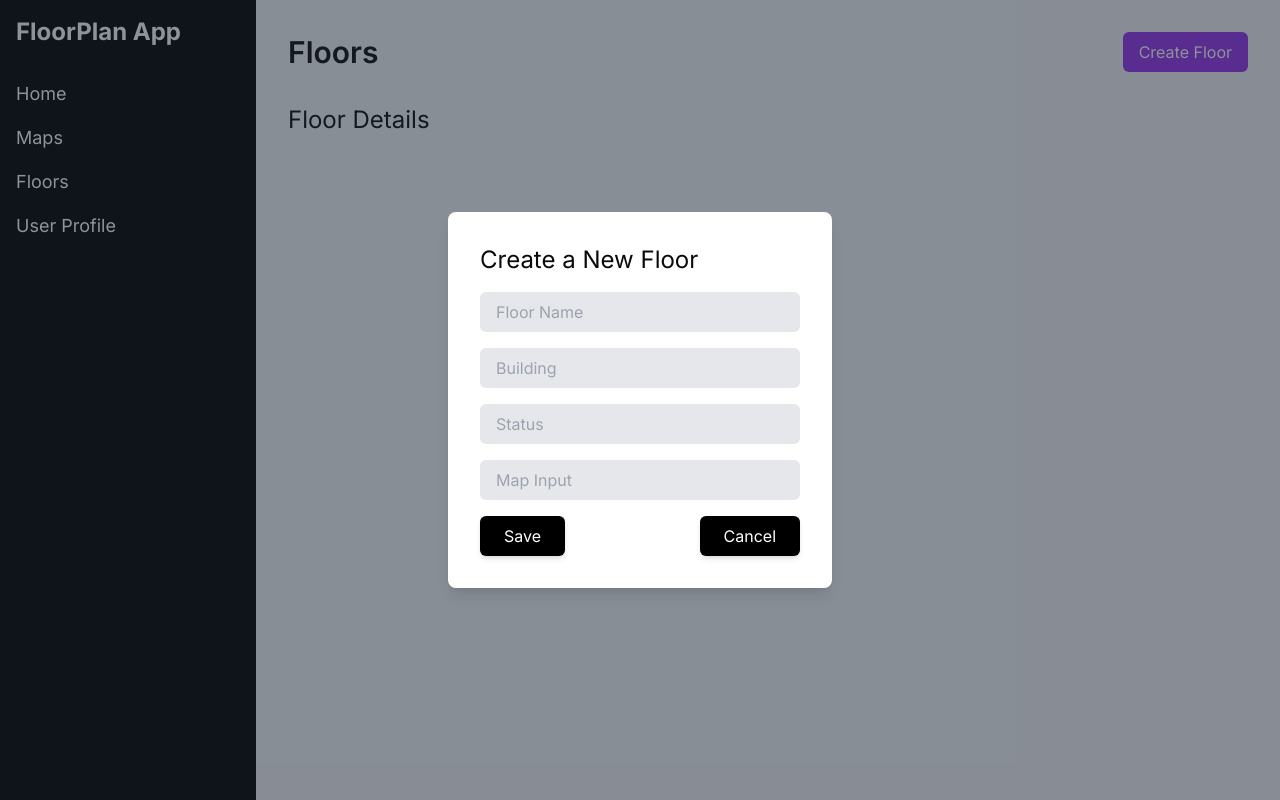
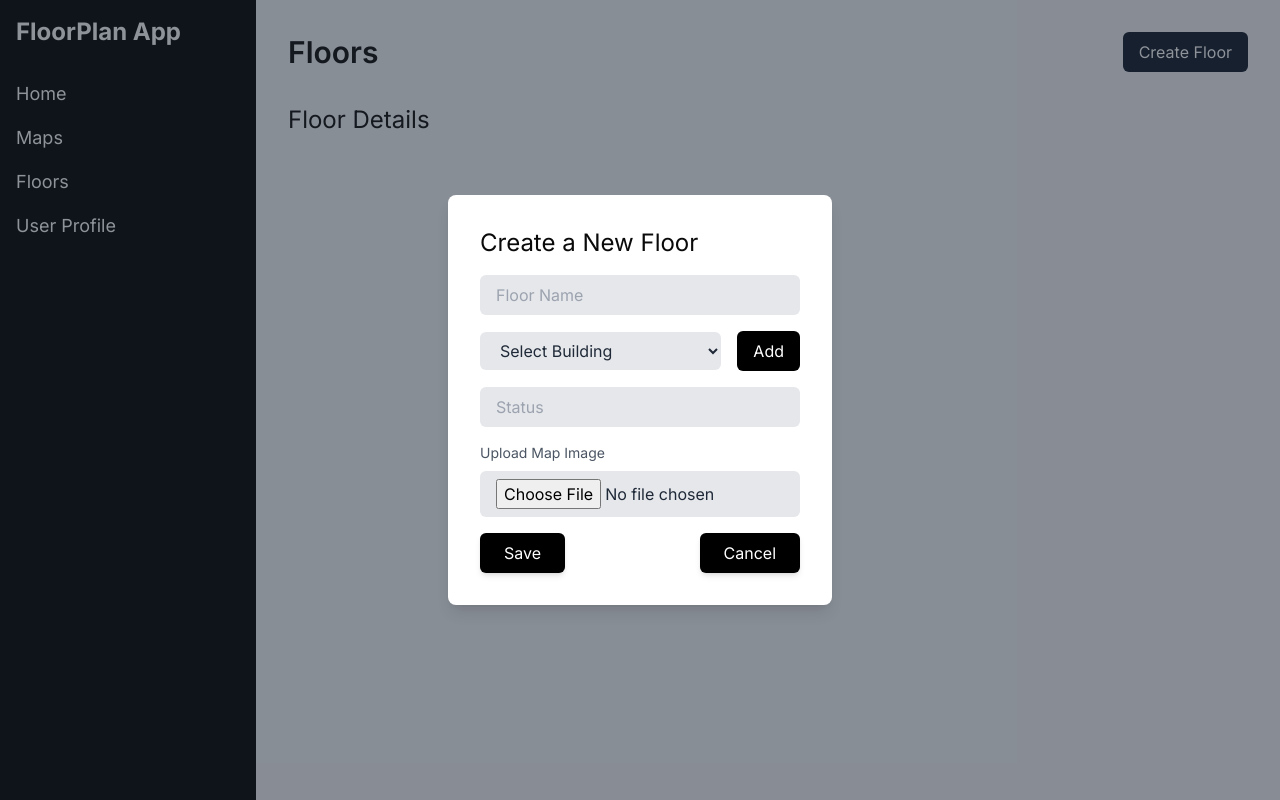
Before and after one commit to pseudo0244/OfficeOrbit, a Next.js app in the folder frontend/: page /floors in a window 1280 px wide. Both pictures are taken after a click on the button "Create Floor". Built offline with nearby package versions, Linux system fonts and the light colour scheme.

Commit message:
Update page.tsx

```diff
--- a/frontend/app/floors/page.tsx
+++ b/frontend/app/floors/page.tsx
@@ -7,9 +7,12 @@ const Home = () => {
   const [floorName, setFloorName] = useState('');
   const [building, setBuilding] = useState('');
   const [status, setStatus] = useState('');
-  const [mapInput, setMapInput] = useState('');
+  const [mapInput, setMapInput] = useState<any>(null); // Now an image object
   const [floorDetails, setFloorDetails] = useState<any[]>([]);
   const [isModalOpen, setIsModalOpen] = useState(false);
+  const [newBuildingName, setNewBuildingName] = useState('');
+  const [isAddBuildingModalOpen, setIsAddBuildingModalOpen] = useState(false);
+  const [buildings, setBuildings] = useState(['Building A', 'Building B', 'Building C']); // Initial list of buildings
 
   const handleSave = () => {
     const newFloor = {
@@ -25,8 +28,30 @@ const Home = () => {
     setFloorName('');
     setBuilding('');
     setStatus('');
-    setMapInput('');
+    setMapInput(null); // Reset image on save
     setIsModalOpen(false); // Close the modal after saving
+  };
+
+  const handleAddBuilding = () => {
+    if (newBuildingName.trim() !== '') {
+      setBuildings([...buildings, newBuildingName]); // Add the new building to the list
+      setBuilding(newBuildingName); // Set it as the selected building
+      setNewBuildingName(''); // Clear the input field
+      setIsAddBuildingModalOpen(false); // Close the add building modal
+    }
+  };
+
+  const handleImageUpload = (e: React.ChangeEvent<HTMLInputElement>) => {
+    if (e.target.files) {
+      const file = e.target.files[0];
+      if (file) {
+        const reader = new FileReader();
+        reader.onloadend = () => {
+          setMapInput(reader.result); // Store the uploaded image's data URL
+        };
+        reader.readAsDataURL(file); // Read the image as a data URL
+      }
+    }
   };
 
   return (
@@ -66,7 +91,7 @@ const Home = () => {
           <h2 className="text-3xl font-semibold">Floors</h2>
           <button
             onClick={() => setIsModalOpen(true)}
-            className="bg-purple-600 hover:bg-purple-700 text-white py-2 px-4 rounded-md"
+            className="bg-gray-900 hover:bg-gray-700 text-white py-2 px-4 rounded-md"
           >
             Create Floor
           </button>
@@ -84,7 +109,14 @@ const Home = () => {
                 <h4 className="font-semibold text-xl mb-2">{floor.floorName}</h4>
                 <p className="text-sm text-gray-600"><strong>Building:</strong> {floor.building}</p>
                 <p className="text-sm text-gray-600"><strong>Status:</strong> {floor.status}</p>
-                <p className="text-sm text-gray-600"><strong>Map:</strong> {floor.mapInput}</p>
+                <div className="text-sm text-gray-600">
+                  <strong>Map:</strong>
+                  {floor.mapInput ? (
+                    <img src={floor.mapInput} alt="Map" className="mt-2 w-64 h-64 object-cover" />
+                  ) : (
+                    <p>No map uploaded</p>
+                  )}
+                </div>
               </div>
             ))}
           </div>
@@ -104,13 +136,28 @@ const Home = () => {
                 onChange={(e) => setFloorName(e.target.value)}
                 className="w-full px-4 py-2 bg-gray-200 text-gray-800 rounded-md"
               />
-              <input
-                type="text"
-                placeholder="Building"
+
+              <div className="flex items-center space-x-4">
+                <select
                   value={building}
                   onChange={(e) => setBuilding(e.target.value)}
                   className="w-full px-4 py-2 bg-gray-200 text-gray-800 rounded-md"
-              />
+                >
+                  <option value="">Select Building</option>
+                  {buildings.map((building, index) => (
+                    <option key={index} value={building}>
+                      {building}
+                    </option>
+                  ))}
+                </select>
+                <button
+                  onClick={() => setIsAddBuildingModalOpen(true)}
+                  className="bg-black text-white py-2 px-4 rounded-md hover:bg-gray-800"
+                >
+                  Add
+                </button>
+              </div>
+
               <input
                 type="text"
                 placeholder="Status"
@@ -118,13 +165,28 @@ const Home = () => {
                 onChange={(e) => setStatus(e.target.value)}
                 className="w-full px-4 py-2 bg-gray-200 text-gray-800 rounded-md"
               />
+              {/* Image upload for map */}
+              <div>
+                <label htmlFor="mapInput" className="block text-sm text-gray-600">Upload Map Image</label>
                 <input
-                type="text"
-                placeholder="Map Input"
-                value={mapInput}
-                onChange={(e) => setMapInput(e.target.value)}
-                className="w-full px-4 py-2 bg-gray-200 text-gray-800 rounded-md"
+                  type="file"
+                  id="mapInput"
+                  accept="image/*"
+                  onChange={handleImageUpload}
+                  className="w-full px-4 py-2 bg-gray-200 text-gray-800 rounded-md mt-2"
                 />
+                {mapInput && (
+                  <div className="mt-2">
+                    <p className="text-sm text-gray-600">Preview:</p>
+                    <img
+                      src={mapInput}
+                      alt="Uploaded Map"
+                      className="w-64 h-64 object-cover mt-2"
+                    />
+                  </div>
+                )}
+              </div>
+
               <div className="flex justify-between mt-4">
                 <button
                   onClick={handleSave}
@@ -138,9 +200,39 @@ const Home = () => {
                 >
                   Cancel
                 </button>
+              </div>
+            </div>
+          </div>
+        </div>
+      )}
 
+      {/* Add Building Modal */}
+      {isAddBuildingModalOpen && (
+        <div className="fixed inset-0 bg-gray-800 bg-opacity-50 flex items-center justify-center z-50">
+          <div className="bg-white p-8 rounded-lg shadow-lg w-96">
+            <h3 className="text-2xl mb-4">Add New Building</h3>
+            <div className="space-y-4">
+              <input
+                type="text"
+                placeholder="Enter Building Name"
+                value={newBuildingName}
+                onChange={(e) => setNewBuildingName(e.target.value)}
+                className="w-full px-4 py-2 bg-gray-200 text-gray-800 rounded-md"
+              />
+              <div className="flex justify-between mt-4">
+                <button
+                  onClick={handleAddBuilding}
+                  className="bg-black text-white py-2 px-6 rounded-md shadow-md transition duration-300 ease-in-out hover:bg-gray-800 hover:shadow-lg hover:-translate-y-1"
+                >
+                  Add
+                </button>
+                <button
+                  onClick={() => setIsAddBuildingModalOpen(false)}
+                  className="bg-black text-white py-2 px-6 rounded-md shadow-md transition duration-300 ease-in-out hover:bg-gray-800 hover:shadow-lg hover:-translate-y-1"
+                >
+                  Cancel
+                </button>
               </div>
-
             </div>
           </div>
         </div>
```
Lines whose indentation alone changed are shown as unchanged.
